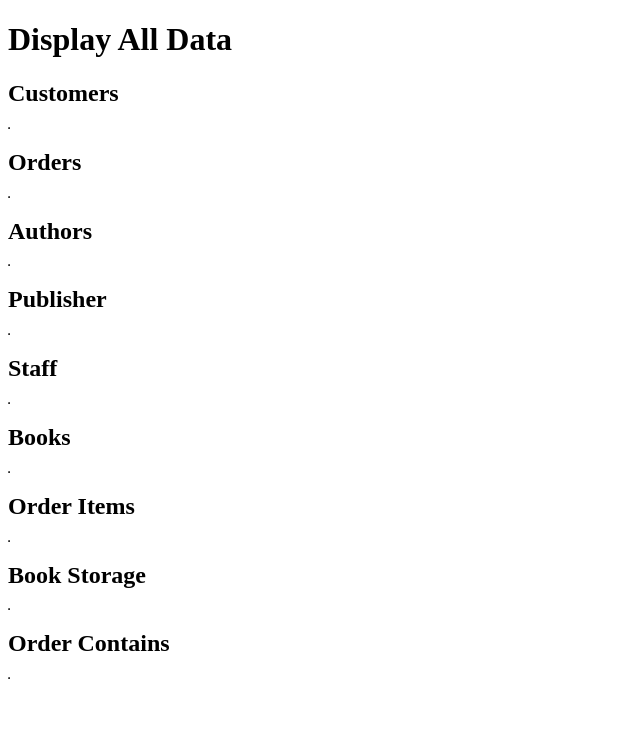
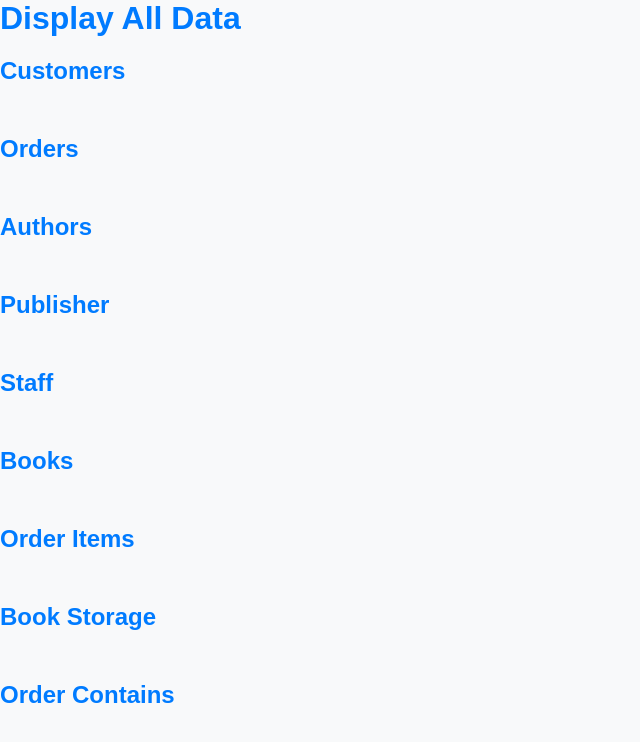
Before and after one commit to larakallas/433, a Flask app: page /display_all_data in a window 1280 px wide. Shown: the top 742 px of the page, without its empty margins (0-640 px from the left). Run offline with Flask 3, Linux system fonts and the light colour scheme; data that the repository does not hold is empty; some libraries are stand-ins or nearby versions.

Commit message:
Update display_tables.html

```diff
--- a/Templates/display_tables.html
+++ b/Templates/display_tables.html
@@ -4,6 +4,56 @@
     <meta charset="UTF-8">
     <title>Display All Data</title>
 </head>
+<style>
+/* Resetting default margin and padding */
+body, h1, h2, table {
+    margin: 0;
+    padding: 0;
+}
+
+/* Setting font family and size */
+body {
+    font-family: Arial, sans-serif;
+    font-size: 16px;
+    background-color: #f8f9fa; /* Background color */
+    color: #333;
+}
+
+h1, h2 {
+    margin-bottom: 20px;
+    color: #007bff; /* Heading color */
+}
+
+/* Styling table */
+table {
+    width: 100%;
+    border-collapse: collapse;
+    margin-bottom: 30px;
+}
+
+th, td {
+    padding: 10px;
+    border: 1px solid #ced4da;
+}
+
+th {
+    background-color: #007bff; /* Header background color */
+    color: #fff; /* Header text color */
+    font-weight: bold;
+}
+
+/* Alternating row background color */
+tr:nth-child(even) {
+    background-color: #f0f8ff; /* Even row background color */
+}
+
+/* Hover effect on table rows */
+tr:hover {
+    background-color: #cce5ff; /* Hovered row background color */
+}
+
+
+</style>
 <body>
     <h1>Display All Data</h1>
 
```
